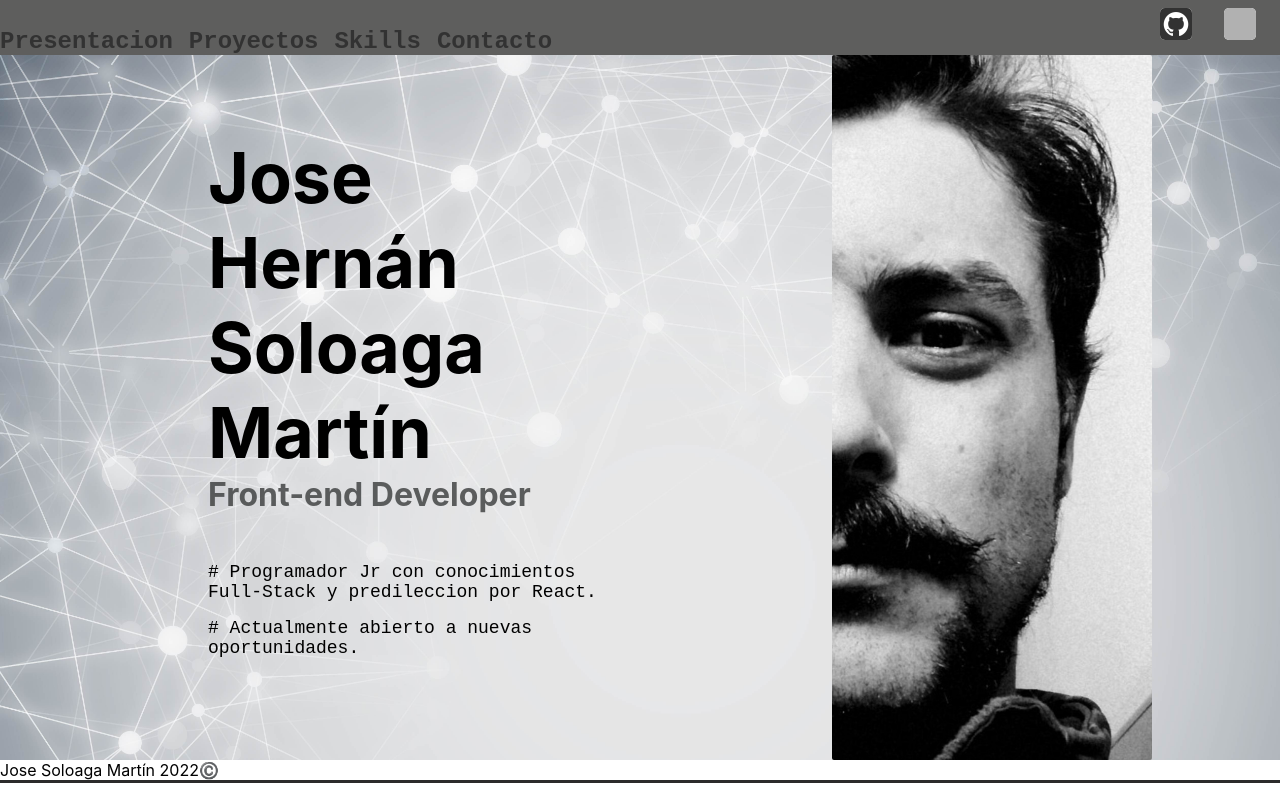
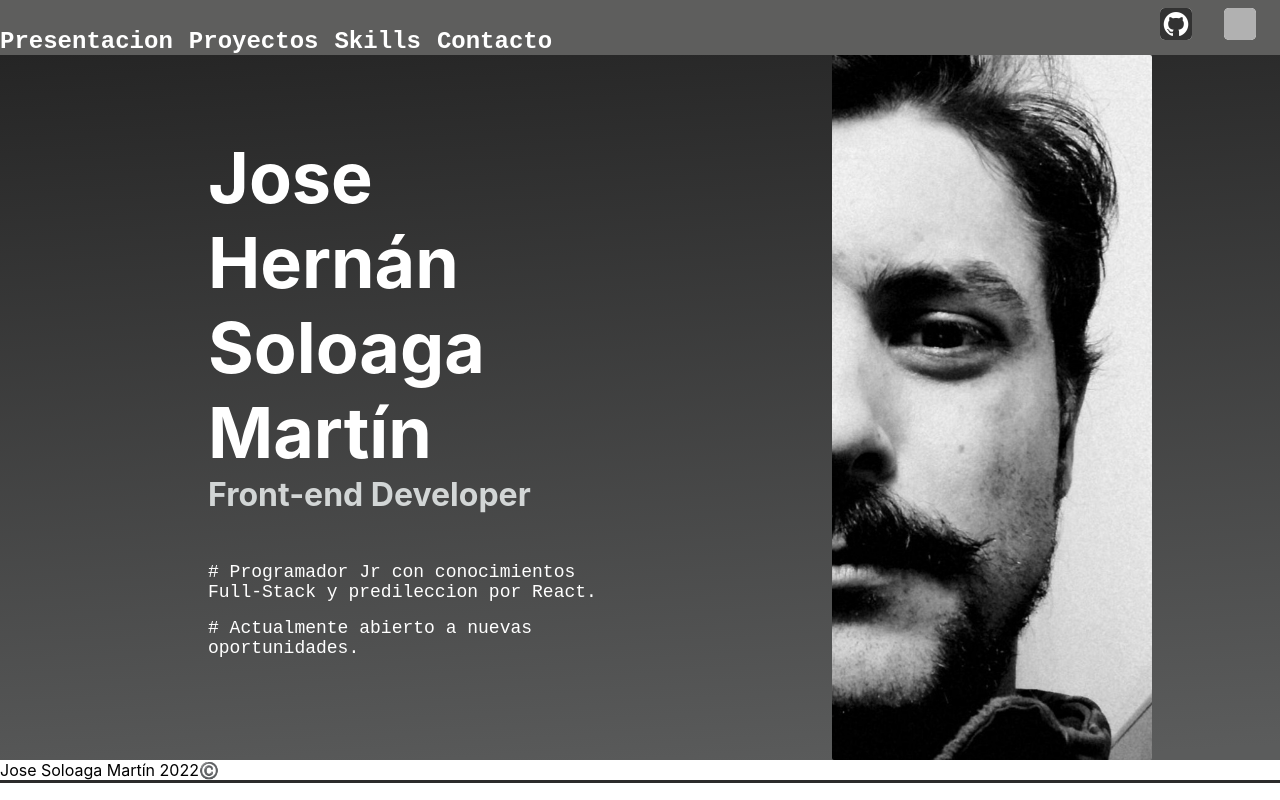
Before and after one commit to josesoloaga/portfolio, a React (Create React App) app: page / in a window 1280 px wide. Built offline with nearby package versions, Linux system fonts and the light colour scheme; grey boxes are pictures that could not be loaded; a web font is replaced by a local one.

Commit message:
background-gradient-animation-h3

```diff
--- a/src/App.css
+++ b/src/App.css
@@ -2,7 +2,7 @@
   margin: 0;
   padding: 0;
   box-sizing: border-box;
-  color: black;
+  color: white;
 }
 
 footer p {
--- a/src/components/entry/styles-entry.css
+++ b/src/components/entry/styles-entry.css
@@ -6,10 +6,27 @@
   margin: 5rem;
 }
 
+.puesto {
+  color: rgb(246, 250, 250);
+  opacity: 0.8;
+  font-size: xx-large;
+  margin-bottom: 2rem;
+  display: block;
+  border-right: 2px solid;
+  width: 19ch;
+  white-space: nowrap;
+  overflow: hidden;
+  animation: typing 2s steps(19), blink 0.5s infinite step-end alternate;
+}
 
-.puesto {
-    color: rgb(57, 59, 59);
-    opacity: 0.8;
-    font-size: xx-large;
-    margin-bottom: 2rem;
+@keyframes typing {
+  from {
+    width: 0;
   }
+}
+
+@keyframes blink {
+  50% {
+    border-color: transparent;
+  }
+}
--- a/src/components/main/styles.css
+++ b/src/components/main/styles.css
@@ -1,9 +1,8 @@
 main {
   display: flex;
   justify-content: space-evenly;
-  background: rgb(107, 108, 108);
-  background-image: url("../../images/17927.jpg");
-  background-size: cover;
+  background: rgb(45, 46, 46);
+  background: linear-gradient(176deg, rgb(37, 37, 37) 0%, rgb(91, 92, 92) 98%);
 }
 main div img {
   max-width: 20rem;
@@ -21,6 +20,7 @@ main div p {
   font-size: large;
   margin-top: 1rem;
 }
+
 .ver-button {
   position: absolute;
   top: 90%;
--- a/src/components/nav/styles-nav.css
+++ b/src/components/nav/styles-nav.css
@@ -20,6 +20,8 @@ nav.nav-menu ul {
   margin-right: 1rem;
   font-family: "Chivo Mono", monospace;
   cursor: pointer;
+
+
 }
 
 .links li a img {
```
Also changed, not shown: src/components/nav/NavMenu.js (+17 -6 lines).
